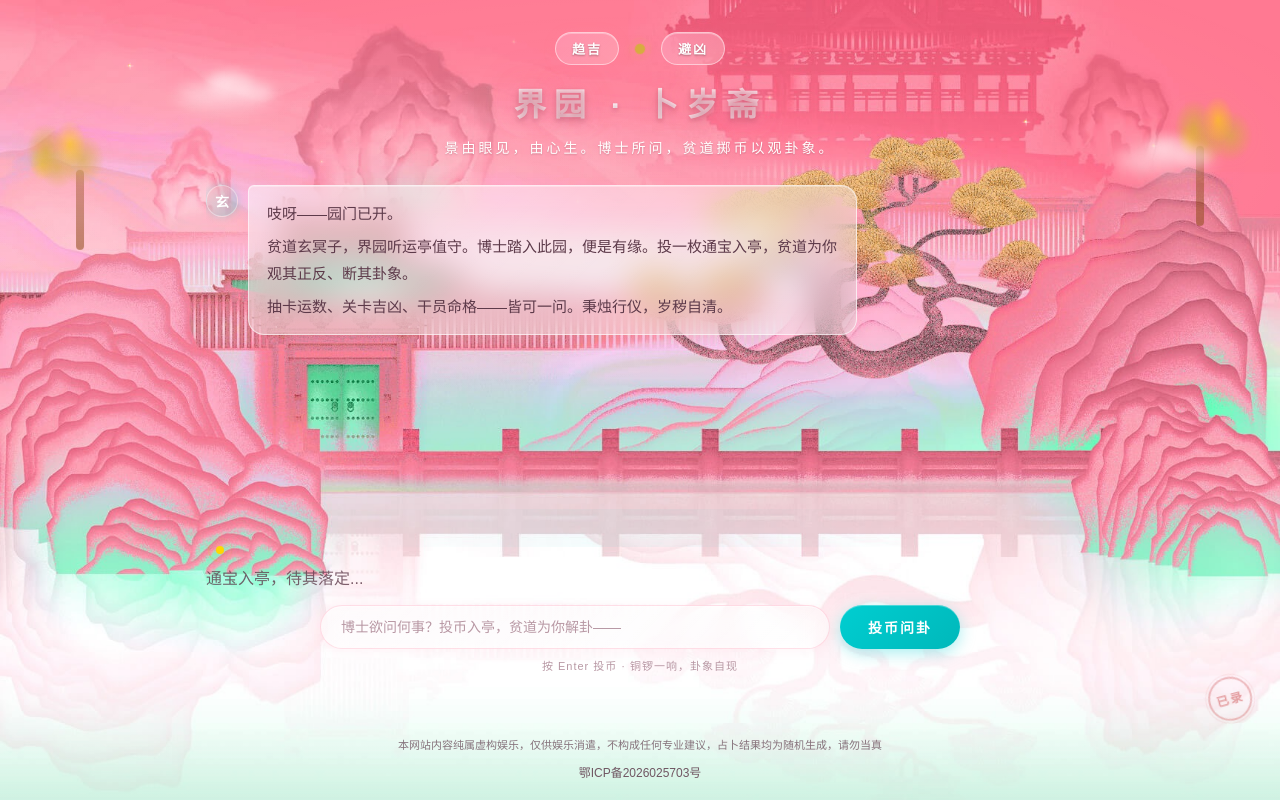
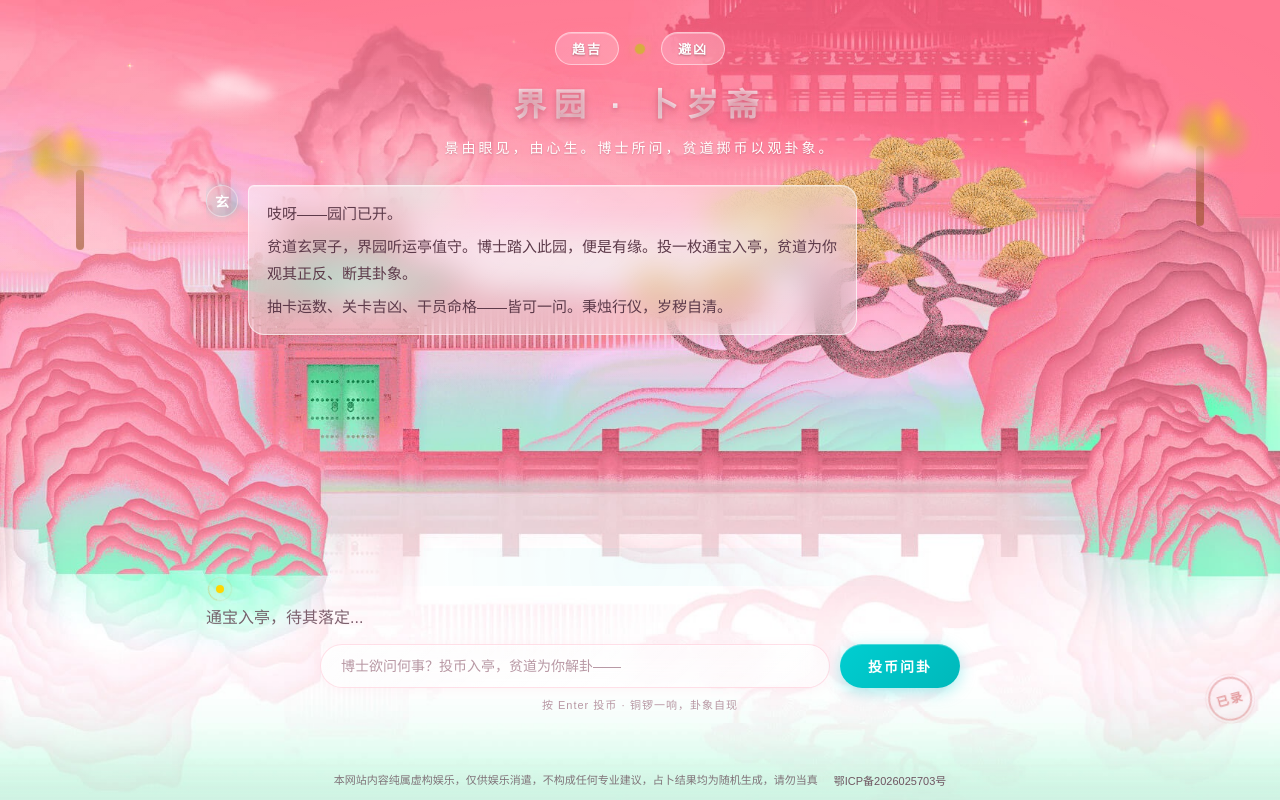
Before and after one commit to a-LtrIa/arkdivine, a Flask app: page / in a window 1280 px wide. Run offline with Flask 3, Linux system fonts and the light colour scheme.

Commit message:
修改了底部样式

```diff
--- a/static/style.css
+++ b/static/style.css
@@ -838,25 +838,25 @@ body {
 .footer-info {
     position: relative;
     z-index: 1;
-    padding: 16px 20px 20px;
+    padding: 12px 20px;
     text-align: center;
     background: linear-gradient(180deg, transparent 0%, rgba(255, 230, 240, 0.3) 100%);
     margin-top: auto;
+    display: flex;
+    align-items: center;
+    justify-content: center;
+    gap: 16px;
+    flex-wrap: wrap;
 }
 
 .disclaimer {
     font-size: 11px;
     color: rgba(93, 58, 74, 0.7);
-    line-height: 1.6;
-    margin-bottom: 8px;
-}
-
-.disclaimer p {
-    margin: 0;
+    line-height: 1.5;
 }
 
 .beian {
-    font-size: 12px;
+    font-size: 11px;
     color: rgba(93, 58, 74, 0.8);
 }
 
--- a/templates/index.html
+++ b/templates/index.html
@@ -79,15 +79,8 @@
 
     <!-- 底部信息区域 -->
     <div class="footer-info">
-        <!-- 免责声明 -->
-        <div class="disclaimer">
-            <p>本网站内容纯属虚构娱乐，仅供娱乐消遣，不构成任何专业建议，占卜结果均为随机生成，请勿当真</p>
-        </div>
-
-        <!-- 备案号 -->
-        <div class="beian">
-            <a href="https://beian.miit.gov.cn/" target="_blank" rel="noopener noreferrer">鄂ICP备2026025703号</a>
-        </div>
+        <span class="disclaimer">本网站内容纯属虚构娱乐，仅供娱乐消遣，不构成任何专业建议，占卜结果均为随机生成，请勿当真</span>
+        <span class="beian"><a href="https://beian.miit.gov.cn/" target="_blank" rel="noopener noreferrer">鄂ICP备2026025703号</a></span>
     </div>
 
     <script>
```
